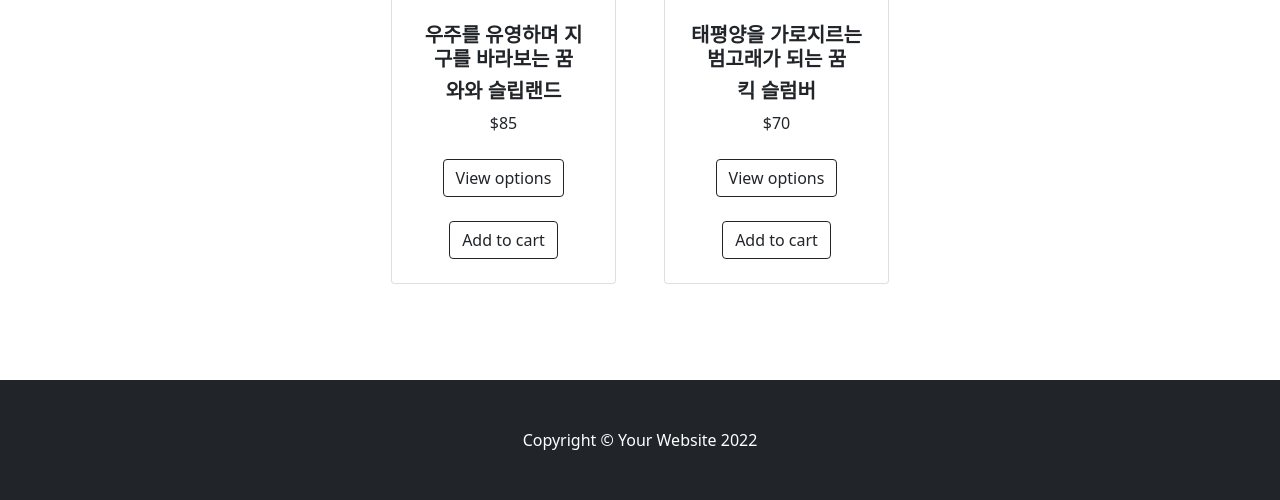
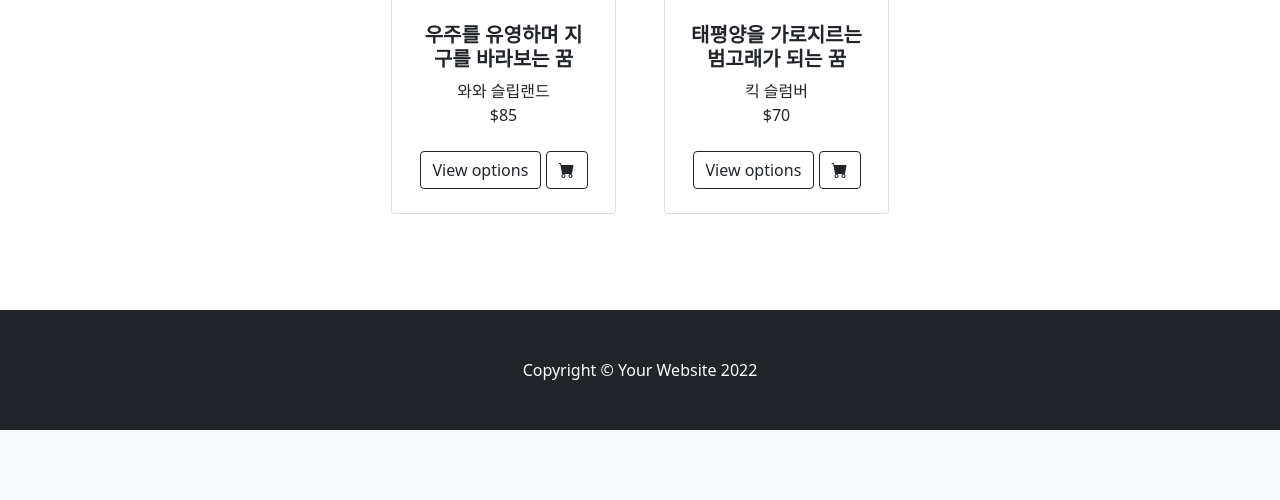
Before and after one commit to 210B/DreamStore, a Django app: page /dream/ in a window 1280 px wide. Shown: the part 618-1118 px from the top of the page. After the commit the page ends 1048 px from the top, so only its background shows below. Run offline with Django 4.2, Linux system fonts and the light colour scheme; data comes from the database, SQL or seed files in the repository; some libraries are stand-ins or nearby versions.

```diff
--- a/dream/templates/dream/base.html
+++ b/dream/templates/dream/base.html
@@ -11,6 +11,7 @@
         <link rel="icon" type="image/x-icon" href="assets/favicon.ico" />
         <!-- Bootstrap icons-->
         <link href="{% static 'dream/bootstrap4/css/bootstrap.min.css' %}" type="text/css" rel="stylesheet" media="screen" />
+        <link rel="stylesheet" href="https://cdn.jsdelivr.net/npm/bootstrap-icons@1.7.1/font/bootstrap-icons.css">
         <script src="https://kit.fontawesome.com/7671770ea4.js" crossorigin="anonymous"></script>
         <!-- Core theme CSS (includes Bootstrap)-->
         <link href="css/styles.css" rel="stylesheet" />
--- a/dream/templates/dream/dream_list.html
+++ b/dream/templates/dream/dream_list.html
@@ -23,17 +23,15 @@
                                     <!-- Product name-->
                                     <h5 class="fw-bolder">{{dream.name}}</h5>
                                     <!-- Product producer-->
-                                    <h5 class="fw-bolder">{{dream.producer}}</h5>
+                                    <a>{{dream.producer}}<br></a>
                                     <!-- Product price-->
                                     ${{dream.price}}
                                 </div>
                             </div>
                             <!-- Product actions-->
-                            <div class="card-footer p-4 pt-0 border-top-0 bg-transparent">
-                                <div class="text-center"><a class="btn btn-outline-dark mt-auto" href="{{dream.get_absolute_url}}">View options</a></div>
-                            </div>
-                            <div class="card-footer p-4 pt-0 border-top-0 bg-transparent">
-                                <div class="text-center"><a class="btn btn-outline-dark mt-auto" href="#">Add to cart</a></div>
+                            <div class="card-footer p-4 pt-0 border-top-0 bg-transparent" style="margin:auto">
+                                <div class="text-center" style="display:inline-block"><a class="btn btn-outline-dark mt-auto" href="{{dream.get_absolute_url}}">View options</a></div>
+                                <div class="text-center" style="display:inline-block"><a class="btn btn-outline-dark mt-auto" href="#"><i class="bi bi-cart-fill"></i></a></div>
                             </div>
                         </div>
                     </div>
```
